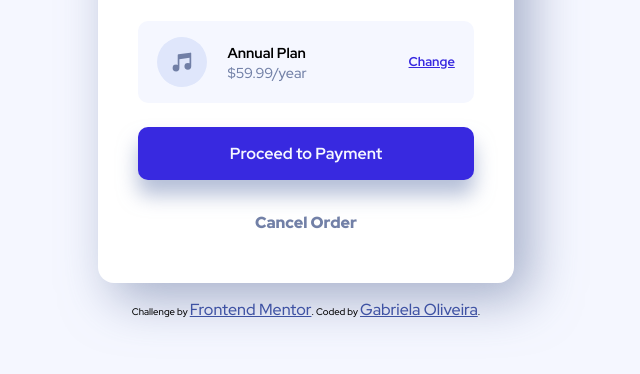
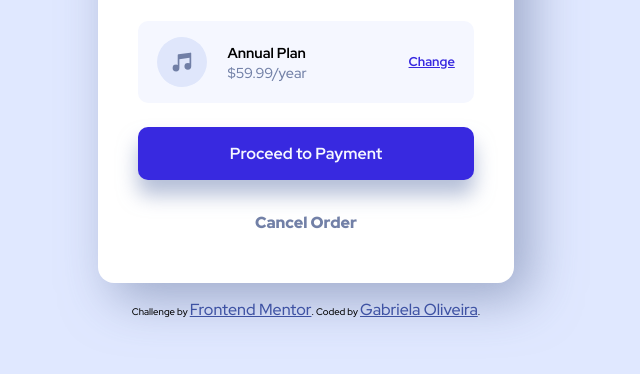
Before and after one commit to hbioliveira/front-end-mentor-order-summary-components, a plain HTML site: page index.html in a window 1280 px wide. Shown: the part 426-800 px from the top of the page, without its empty margins (334-974 px from the left). Drawn offline with Linux system fonts and the light colour scheme.

```diff
--- a/css/style.css
+++ b/css/style.css
@@ -20,7 +20,8 @@
 }
 
 body {
-    background-color: var(--very-pale-blue);
+    background: var(--pale-blue) url('../images/pattern-background-desktop.svg') top center no-repeat;
+    background-size: contain;
     height: 100vh;
     width: 100%;
     display: flex;
```
